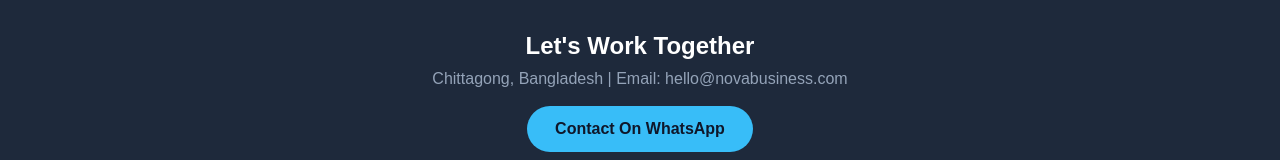
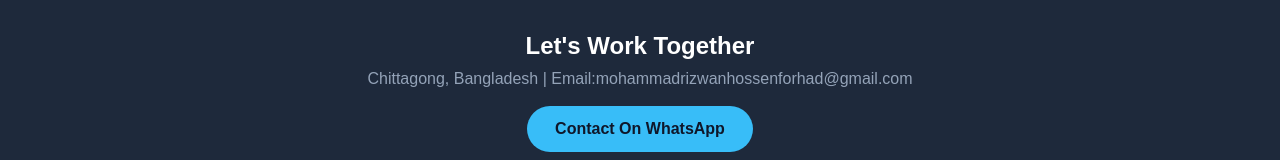
Before and after one commit to mohammadrizwanhossenforhad-pixel/nova-business-, a plain HTML site: page index.html in a window 1280 px wide. Shown: the part 800-960 px from the top of the page. Drawn offline with Linux system fonts and the light colour scheme.

Commit message:
Update index.html

```diff
--- a/index.html
+++ b/index.html
@@ -42,7 +42,7 @@ footer{text-align:center;padding:20px;color:#64748b;font-size:13px}
 </section>
 <section class="contact">
 <h2>Let's Work Together</h2>
-<p>Chittagong, Bangladesh | Email: hello@novabusiness.com</p><br>
+<p>Chittagong, Bangladesh | Email:mohammadrizwanhossenforhad@gmail.com</p><br>
 <a class="btn" href="https://wa.me/8801992131393">Contact On WhatsApp</a>
 </section>
 <footer>© 2026 NOVA Business. All Rights Reserved.</footer>
```
